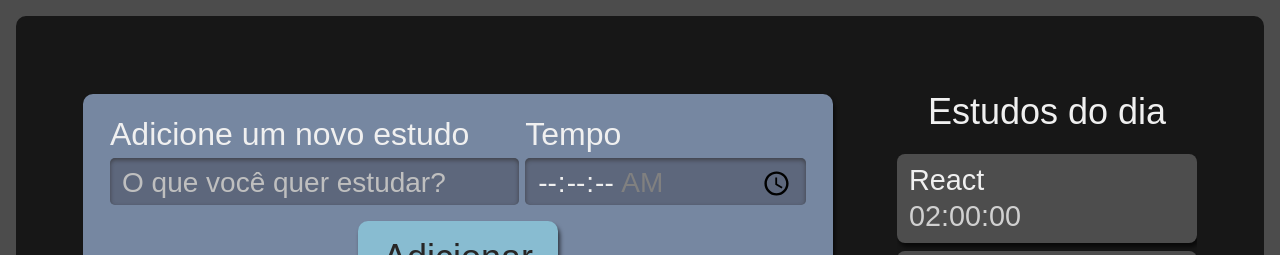
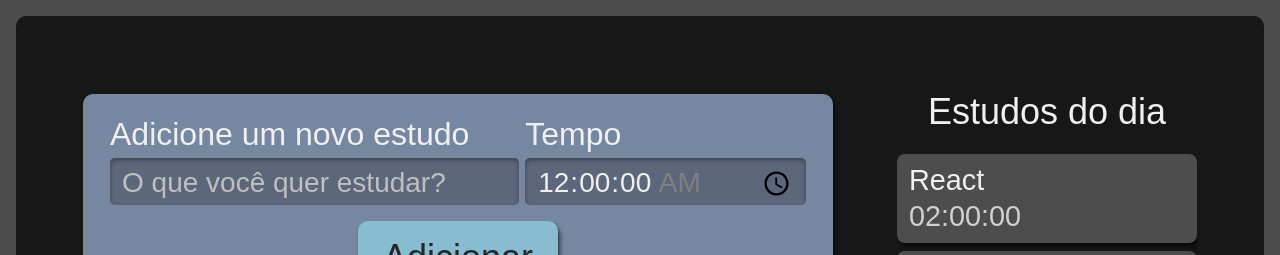
Before and after one commit to Mauricio-MdS/alura-studies-react-typescript, a React (Create React App) app: page / in a window 1280 px wide. Shown: the top 255 px of the page. Built offline with nearby package versions, Linux system fonts and the light colour scheme.

Commit message:
Associando formulario aos estados

```diff
--- a/src/components/Formulario/index.tsx
+++ b/src/components/Formulario/index.tsx
@@ -3,16 +3,45 @@ import Botao from "../Botao";
 import  style from './Formulario.module.scss';
 
 class Formulario extends React.Component{
+
+    state = {
+        tarefa: '',
+        tempo: '00:00:00'
+    }
+
+    adicionaTarefa(evento: React.FormEvent<HTMLFormElement>){
+        evento.preventDefault();
+        console.log('state: ', this.state);
+    }
+
     render(){
         return(
-            <form className={style.novaTarefa}>
+            <form className={style.novaTarefa} onSubmit={this.adicionaTarefa.bind(this)}>
                 <div className={style.inputContainer}>
                     <label htmlFor="tarefa">Adicione um novo estudo</label>
-                    <input type="text" name="tarefa" id="tarefa" placeholder="O que você quer estudar?" required/>
+                    <input
+                        type="text"
+                        name="tarefa"
+                        id="tarefa"
+                        value={this.state.tarefa}
+                        onChange={evento => this.setState({...this.state, tarefa:evento.target.value})}
+                        placeholder="O que você quer estudar?"
+                        required
+                    />
                 </div>
                 <div className={style.inputContainer}>
                     <label htmlFor="tempo">Tempo</label>
-                    <input type="time" step="1" name="tempo" id="tempo" min="00:00:00" max="01:30:00" required/>
+                    <input
+                        type="time"
+                        step="1"
+                        name="tempo"
+                        id="tempo"
+                        min="00:00:00"
+                        max="01:30:00"
+                        value={this.state.tempo}
+                        onChange={evento => this.setState({...this.state, tempo:evento.target.value})}
+                        required
+                    />
                 </div>
                 <Botao>Adicionar</Botao>
             </form>
--- a/src/components/Lista/index.tsx
+++ b/src/components/Lista/index.tsx
@@ -1,9 +1,10 @@
+import { useState } from 'react';
 import Item from './Item';
 import style from './Lista.module.scss'
 
 function Lista(){
 
-    const tarefas = [
+   const [tarefas, setTarefas] = useState([
         {
             tarefa: 'React',
             tempo: '02:00:00'
@@ -16,11 +17,11 @@ function Lista(){
             tarefa: 'Typescript',
             tempo: '03:00:00'
         },
-    ]
+    ]);
 
     return (
         <aside className={style.listaTarefas}>
-            <h2>Estudos do dia</h2>
+            <h2 onClick={() => setTarefas([...tarefas, {tarefa: 'Next.js', tempo: '05:00:00'}])}>Estudos do dia</h2>
             <ul>
                 {tarefas.map((item, index) => (
                     <Item key={index} {...item}/>
```
